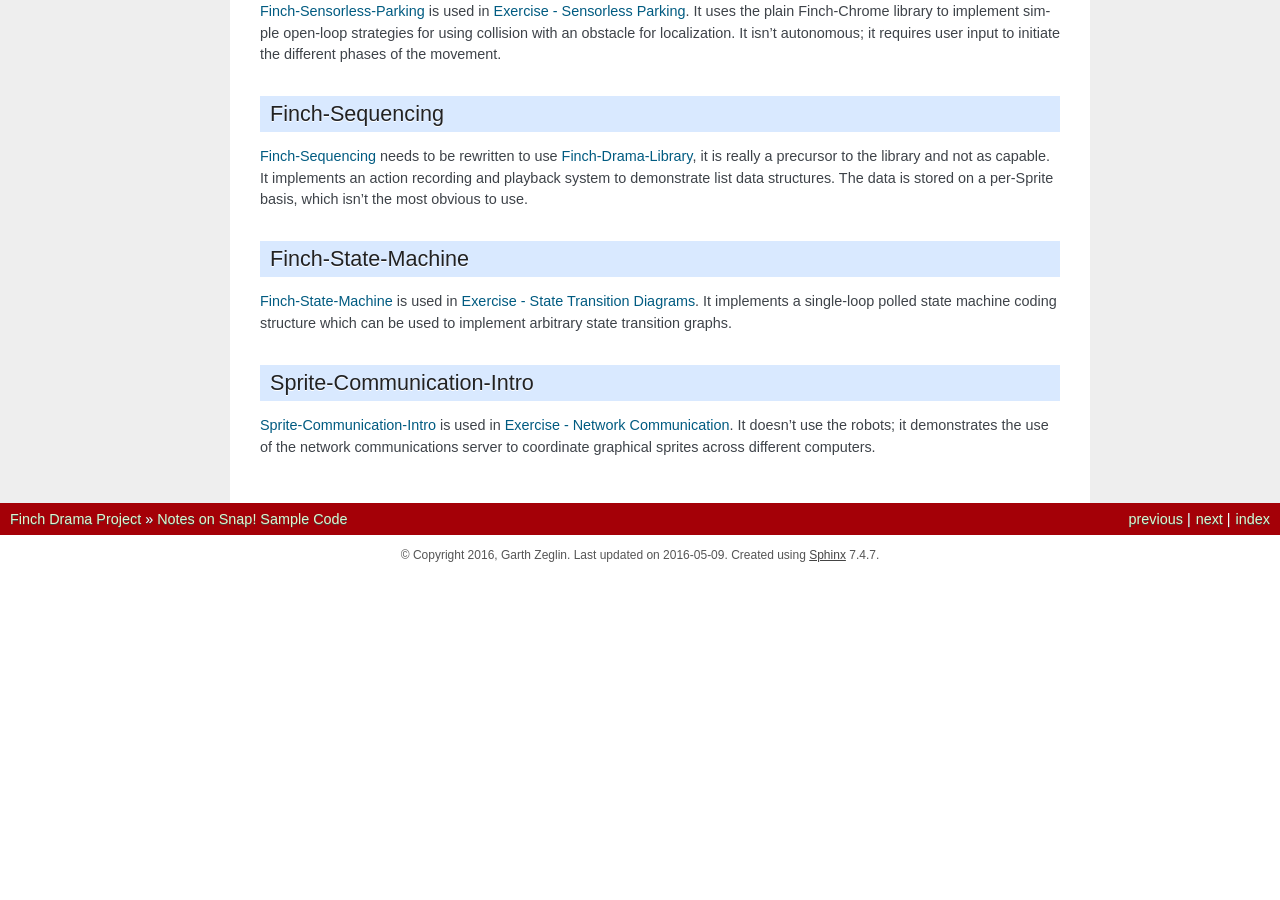
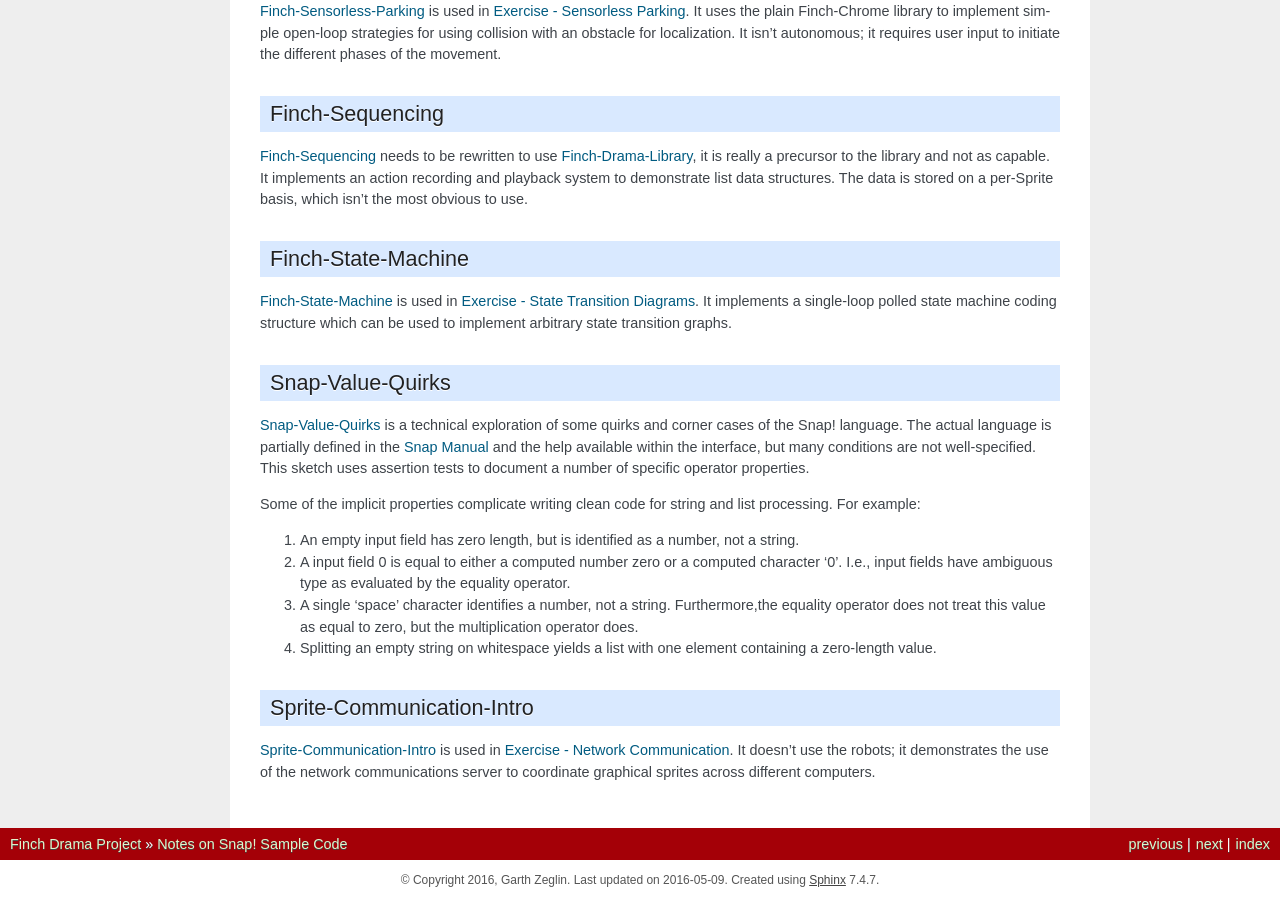
Before and after one commit to personalrobotics/finchdrama, a Sphinx documentation site: the page built from sphinx/code.rst, in a window 1280 px wide and 900 px high, scrolled down 1434 px. Built offline with Sphinx 7.4.7, drawn with Linux system fonts in a browser that asks for light colours; before the commit the page ends 2009 px from its top, so only the background shows below that.

Commit message:
Adding description of new Snap quirks demo sketch.

```diff
--- a/sphinx/code.rst
+++ b/sphinx/code.rst
@@ -115,6 +115,33 @@ a single-loop polled state machine coding structure which can be used to
 implement arbitrary state transition graphs.
 
 
+Snap-Value-Quirks
+==================================
+
+`Snap-Value-Quirks`_ is a technical exploration of some quirks and corner cases
+of the Snap! language.  The actual language is partially defined in the `Snap
+Manual`_ and the help available within the interface, but many conditions are
+not well-specified.  This sketch uses assertion tests to document a number of
+specific operator properties.
+
+Some of the implicit properties complicate writing clean code for string
+and list processing.  For example:
+
+#. An empty input field has zero length, but is identified as a number, not a
+   string.
+
+#. A input field 0 is equal to either a computed number zero or a computed
+   character '0'.  I.e., input fields have ambiguous type as evaluated by the
+   equality operator.
+
+#. A single 'space' character identifies a number, not a string.
+   Furthermore,the equality operator does not treat this value as equal to zero,
+   but the multiplication operator does.
+
+#. Splitting an empty string on whitespace yields a list with one element
+   containing a zero-length value.
+
+
 Sprite-Communication-Intro
 ==================================
 
--- a/sphinx/links.rst
+++ b/sphinx/links.rst
@@ -35,4 +35,5 @@
 .. _Finch-Sensorless-Parking: http://snap.berkeley.edu/snapsource/snap.html#cloud:Username=prldrama&ProjectName=Finch-Sensorless-Parking
 .. _Finch-Sequencing: http://snap.berkeley.edu/snapsource/snap.html#cloud:Username=prldrama&ProjectName=Finch-Sequencing
 .. _Finch-State-Machine: http://snap.berkeley.edu/snapsource/snap.html#cloud:Username=prldrama&ProjectName=Finch-State-Machine
+.. _Snap-Value-Quirks: http://snap.berkeley.edu/snapsource/snap.html#cloud:Username=prldrama&ProjectName=Snap-Value-Quirks
 .. _Sprite-Communication-Intro: http://snap.berkeley.edu/snapsource/snap.html#cloud:Username=prldrama&ProjectName=Sprite-Communication-Intro
```
